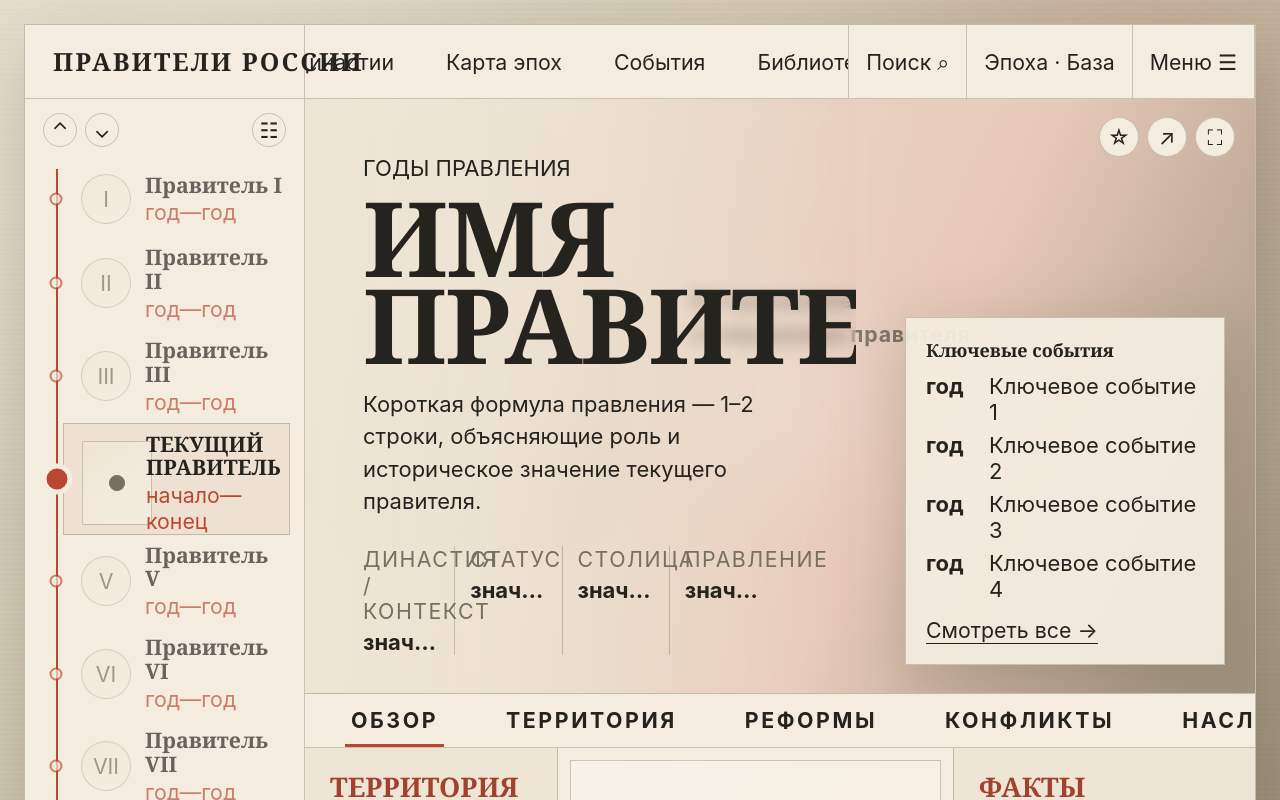
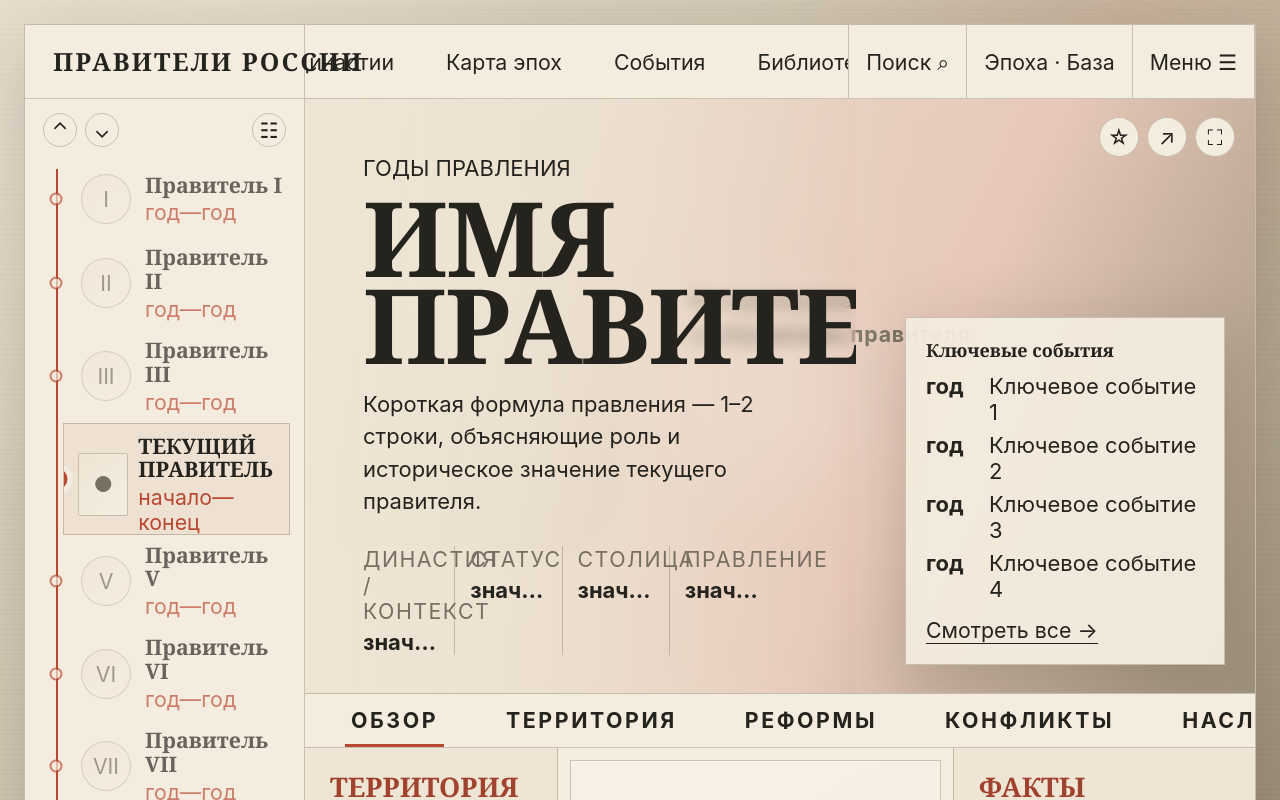
Before and after one commit to nkuchenov-hash/rulers-of-russia, a Next.js app: page / in a window 1280 px wide. Shown: the top 800 px of the page. Built offline with nearby package versions, Linux system fonts and the light colour scheme.

Commit message:
Fix active ruler layout in historical rail
* Fix active ruler rail composition

* Load rail layout contract

```diff
--- a/src/app/layout.tsx
+++ b/src/app/layout.tsx
@@ -1,6 +1,7 @@
 import 'maplibre-gl/dist/maplibre-gl.css';
 import './globals.css';
 import './layout-contract.css';
+import './rail-contract.css';
 import './site-min-font.css';
 import './inspector.css';
 import type { ReactNode } from 'react';
--- /dev/null
+++ b/src/app/rail-contract.css
@@ -0,0 +1,56 @@
+/* Active ruler is a dedicated rail composition. Keep it stable at any rail width. */
+.rail-item {
+  min-width: 0;
+}
+
+.rail-item > div:last-child {
+  min-width: 0;
+}
+
+.rail-item strong {
+  line-height: 1.12;
+  overflow-wrap: break-word;
+}
+
+.rail-item span {
+  line-height: 1.22;
+}
+
+/* Studio previously exposed internal ids inside the visual card. They are not UI. */
+.rail-item small {
+  display: none !important;
+}
+
+.rail-item.active {
+  grid-template-columns: clamp(44px, 25%, 56px) minmax(0, 1fr);
+  gap: 10px;
+  align-items: center;
+  width: 100%;
+  max-width: 100%;
+  padding: 10px 10px 10px 14px;
+  overflow: hidden;
+}
+
+.rail-item.active .rail-portrait {
+  width: 100%;
+  max-width: 56px;
+  height: auto;
+  aspect-ratio: 4 / 5;
+  border-radius: 2px;
+  align-self: center;
+}
+
+.rail-item.active strong,
+.rail-item.active span {
+  max-width: 100%;
+}
+
+.rail-item.active strong {
+  margin: 0;
+  line-height: 1.08;
+}
+
+.rail-item.active span {
+  margin-top: 5px;
+  line-height: 1.18;
+}
```
